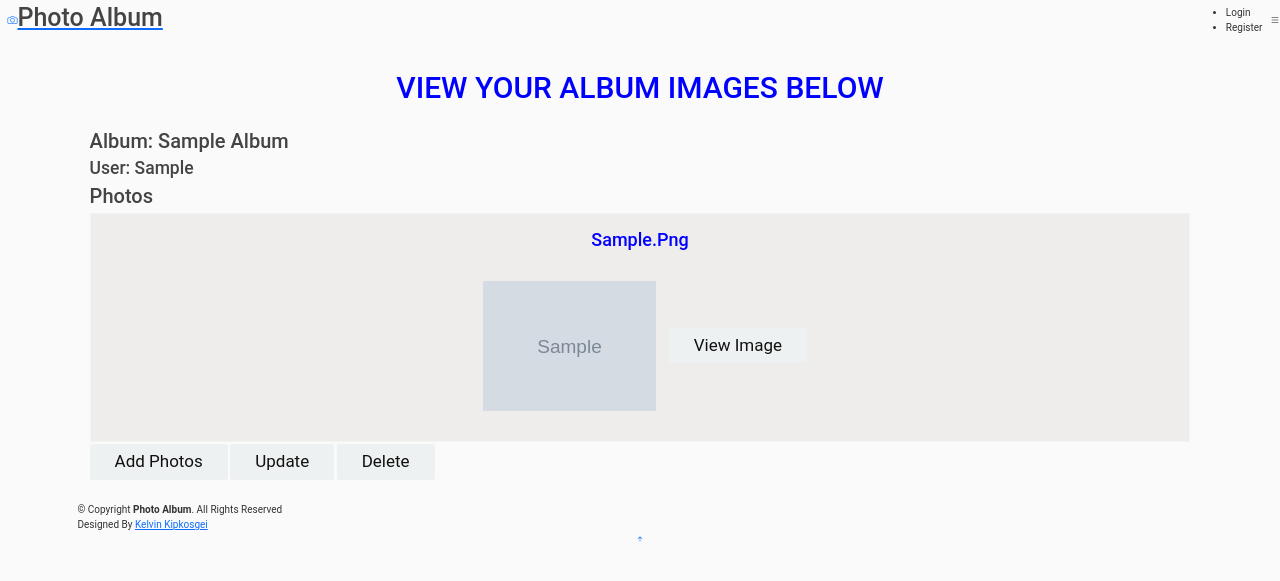
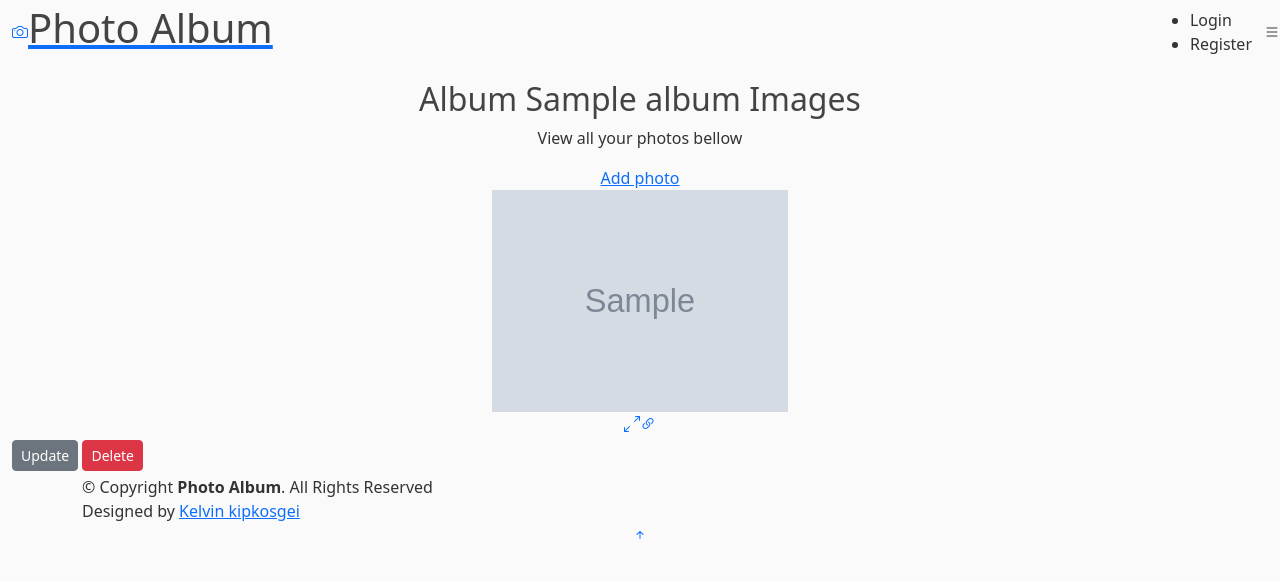
Before and after one commit to Sanga78/photoalbum, a Django app: page /album/1/ in a window 1280 px wide. Shown: the top 581 px of the page. Run offline with Django 4.2, Linux system fonts and the light colour scheme; tables that the repository leaves empty hold one stand-in row (values such as "Sample post"); grey boxes marked "Sample" are stand-in pictures; some libraries are stand-ins or nearby versions.

Commit message:
Update Adetail.html
updated the album detail template

```diff
--- a/Album/Templates/Adetail.html
+++ b/Album/Templates/Adetail.html
@@ -1,38 +1,44 @@
-<!-- album_detail.html -->
-
 {% extends "base.html" %}
-{% load static %}
 {% block content %}
 
-<!DOCTYPE html>
-<html lang="en">
-<head>
-  <meta charset="UTF-8">
-  <meta name="viewport" content="width=device-width, initial-scale=1.0">
-  <link rel="stylesheet" href="{% static 'css/style.css' %}">
-</head>
-<body>
-  <section class="album" id="images">
-    <h2 class="heading">view your album images below</h2>
-    <h2>Album: {{ album.album_title }}</h2>
-    <h3>User: {{ album.user.username }}</h3>
-    <h2>Photos</h2>
-    <div class="box-container" id="product-list">
-      {% for photo in album_photos %}
-        <div class="box">
-          <h3>{{ photo.photo_title }}</h3>
-            <img src="{{ photo.image.url }}">
-            <a class="btn btn-secondary btn-sm mt-1 mb-1" href="{% url 'photo_detail' photo.id %}">View image</a>
+  <main id="main" data-aos="fade" data-aos-delay="1500">
+
+    <!-- ======= End Page Header ======= -->
+    <div class="page-header d-flex align-items-center">
+      <div class="container position-relative">
+        <div class="row d-flex justify-content-center">
+          <div class="col-lg-6 text-center">
+            <h2>Album <span class="album_title">{{ album.album_title }}</span> Images</h2>
+            <p>View all your photos bellow</p>
+
+            <a class="cta-btn" href="{% url 'add_photo' object.id %}">Add photo</a>
+
+          </div>
         </div>
-        {% endfor %}
-    </div>
+      </div>
+    </div><!-- End Page Header -->
 
-    <div>
-      <a class="btn btn-secondary btn-sm mt-1 mb-1" href="{% url 'add_photo' object.id %}">Add photos</a>
-      <a class="btn btn-secondary btn-sm mt-1 mb-1" href="{% url 'album-update' object.id %}">Update</a>
+    <!-- ======= Gallery Section ======= -->
+    <section id="gallery" class="gallery">
+      <div class="container-fluid">
+
+        <div class="row gy-4 justify-content-center">
+            {% for photo in album_photos %}
+          <div class="col-xl-3 col-lg-4 col-md-6">
+            <div class="gallery-item h-100">
+              <img src="{{ photo.image.url }}" class="img-fluid" alt="">
+              <div class="gallery-links d-flex align-items-center justify-content-center">
+                <a href="{{ photo.image.url }}" title="{{ photo.photo_title }}" class="glightbox preview-link"><i class="bi bi-arrows-angle-expand"></i></a>
+                <a href="{% url 'photo_detail' photo.id %}" class="details-link"><i class="bi bi-link-45deg"></i></a>
+              </div>
+            </div>
+          </div><!-- End Gallery Item -->
+          {%endfor%}
+        </div>
+        <a class="btn btn-secondary btn-sm mt-1 mb-1" href="{% url 'album-update' object.id %}">Update</a>
       <a class="btn btn-danger btn-sm mt-1 mb-1" href="{% url 'album-delete' object.id %}">Delete</a>
-    </div>
-  </section>
-</body>
-</html>
-{% endblock content %}
+      </div>
+    </section><!-- End Gallery Section -->
+  </main><!-- End #main -->
+
+  {% endblock content %}
```
